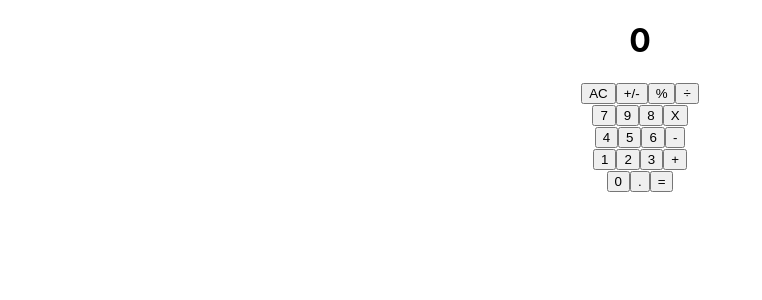
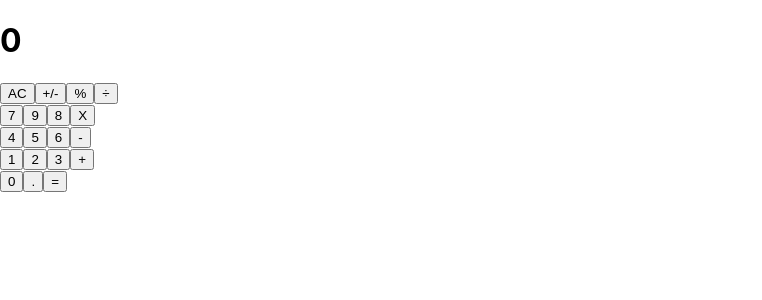
Before and after one commit to WinterCore/microverse-react-calculator, a React (Create React App) app: page / in a window 1280 px wide. Shown: the top 300 px of the page, without its empty margins (0-762 px from the left). Built offline with nearby package versions, Linux system fonts and the light colour scheme.

Commit message:
Move App into the components folder & replace the root div with a react fragment.

```diff
--- a/src/App.js
+++ b/src/Components/App.js
@@ -1,15 +1,16 @@
 import React from 'react';
 
-import Display from './Components/Display';
+import Display from './Display';
+import ButtonPanel from './ButtonPanel';
+
 import './App.css';
-import ButtonPanel from './Components/ButtonPanel';
 
 function App() {
   return (
-    <div className="App">
+    <>
       <Display />
       <ButtonPanel />
-    </div>
+    </>
   );
 }
 
--- a/src/index.js
+++ b/src/index.js
@@ -1,7 +1,7 @@
 import React from 'react';
 import ReactDOM from 'react-dom';
 import './index.css';
-import App from './App';
+import App from './Components/App';
 
 ReactDOM.render(
   <React.StrictMode>
```
Also changed, not shown: src/Components/App.css (renamed from src/App.css), 1 other file (tests, documents, lock files or other folders).
